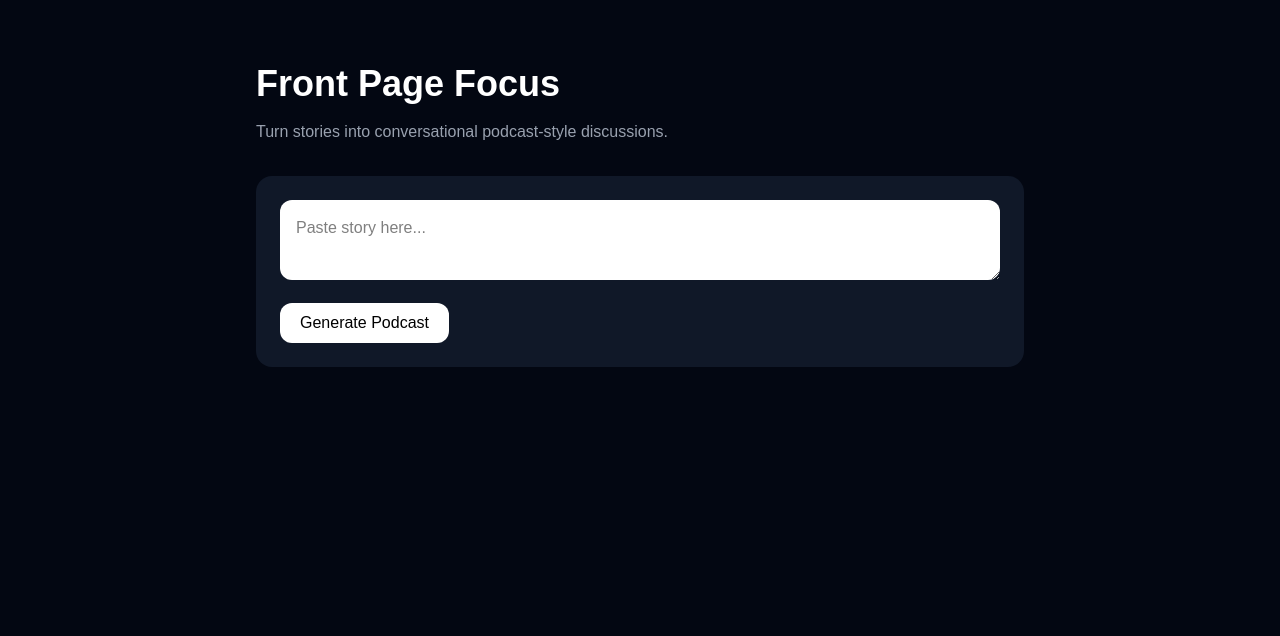
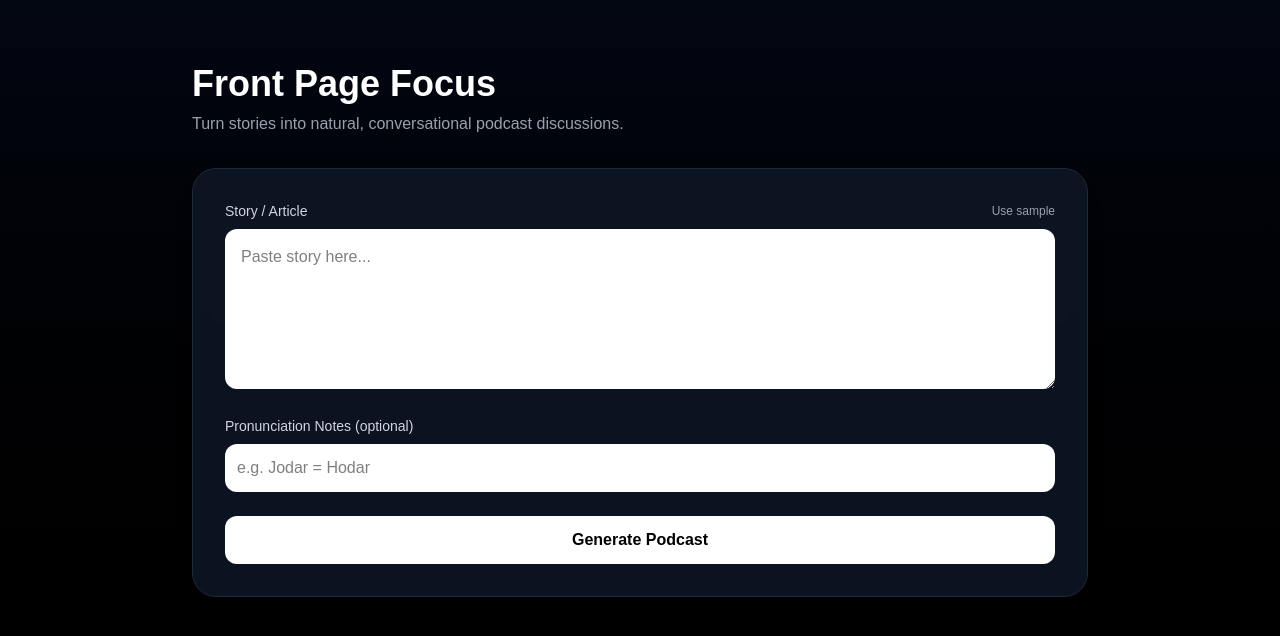
Before and after one commit to KestCo/my-portfolio, a Next.js app: page /projects/podcast-tool in a window 1280 px wide. Shown: the top 636 px of the page. Built offline with nearby package versions, Linux system fonts and the light colour scheme.

Commit message:
upgrade podcast tool with natural conversation + pronunciation control

```diff
--- a/app/api/generate-podcast/route.ts
+++ b/app/api/generate-podcast/route.ts
@@ -1,104 +1,70 @@
-"use client";
+import OpenAI from "openai";
+import { NextResponse } from "next/server";
 
-import { useState } from "react";
+export async function POST(req: Request) {
+  try {
+    const { story, pronunciations } = await req.json();
 
-export default function PodcastTool() {
-  const [story, setStory] = useState("");
-  const [audioUrl, setAudioUrl] = useState("");
-  const [loading, setLoading] = useState(false);
-
-  const fillSample = () => {
-    setStory(
-      "The Houston City Council approved a major downtown redevelopment plan Tuesday that will bring new housing, retail, and public spaces to the area over the next five years."
-    );
-  };
-
-  const generatePodcast = async () => {
-    if (!story) return;
-
-    setLoading(true);
-
-    try {
-      const res = await fetch("/api/generate-podcast", {
-        method: "POST",
-        headers: {
-          "Content-Type": "application/json",
-        },
-        body: JSON.stringify({ story }),
-      });
-
-      const blob = await res.blob();
-      const url = URL.createObjectURL(blob);
-
-      setAudioUrl(url);
-    } catch (err) {
-      console.error(err);
+    if (!story) {
+      return NextResponse.json(
+        { error: "Story is required" },
+        { status: 400 }
+      );
     }
 
-    setLoading(false);
-  };
+    const client = new OpenAI({
+      apiKey: process.env.OPENAI_API_KEY,
+    });
 
-  return (
-    <main className="min-h-screen bg-gradient-to-b from-gray-950 to-black text-white px-6 py-16">
-      <div className="max-w-4xl mx-auto">
+    const prompt = `
+You are creating a casual but intelligent news podcast conversation.
 
-        {/* Title */}
-        <h1 className="text-4xl font-bold mb-2">
-          Front Page Focus
-        </h1>
+Turn the following story into a natural spoken discussion.
 
-        <p className="text-gray-400 mb-8">
-          Turn news stories into conversational podcast discussions.
-        </p>
+Guidelines:
+- DO NOT label speakers (no "Host 1", "Host 2")
+- Write as natural conversational dialogue
+- Keep sentences short and clear for audio
+- Sound like two people talking naturally
+- Avoid repetition and filler
+- Focus on clarity and insight
 
-        {/* Input Card */}
-        <div className="bg-gray-900/80 p-8 rounded-3xl mb-10 shadow-xl border border-gray-800">
+${pronunciations ? `Use these pronunciation adjustments when writing:
+${pronunciations}` : ""}
 
-          <div className="flex justify-between items-center mb-2">
-            <label className="text-sm text-gray-300">
-              Story / Article
-            </label>
+Story:
+${story}
+`;
 
-            <button
-              onClick={fillSample}
-              className="text-xs text-gray-400 hover:text-white"
-            >
-              Use sample
-            </button>
-          </div>
+    // Generate script
+    const scriptResponse = await client.chat.completions.create({
+      model: "gpt-4o-mini",
+      messages: [{ role: "user", content: prompt }],
+    });
 
-          <textarea
-            className="w-full p-4 rounded-xl bg-white text-black mb-6 min-h-[160px]"
-            placeholder="Paste story here..."
-            value={story}
-            onChange={(e) => setStory(e.target.value)}
-          />
+    const script = scriptResponse.choices[0].message.content || "";
 
-          <button
-            onClick={generatePodcast}
-            className="w-full bg-white text-black py-3 rounded-xl font-semibold"
-          >
-            {loading ? "Generating Podcast..." : "Generate Podcast"}
-          </button>
+    // Convert to speech
+    const audioResponse = await client.audio.speech.create({
+      model: "gpt-4o-mini-tts",
+      voice: "alloy",
+      input: script,
+    });
 
-        </div>
+    const audioBuffer = Buffer.from(await audioResponse.arrayBuffer());
 
-        {/* Player */}
-        {audioUrl && (
-          <div className="bg-gray-900 p-6 rounded-2xl border border-gray-800 shadow-lg">
+    return new NextResponse(audioBuffer, {
+      headers: {
+        "Content-Type": "audio/mpeg",
+      },
+    });
 
-            <h2 className="text-xl font-semibold mb-4">
-              Podcast Player
-            </h2>
+  } catch (error) {
+    console.error("Podcast error:", error);
 
-            <audio controls className="w-full">
-              <source src={audioUrl} type="audio/mpeg" />
-            </audio>
-
-          </div>
-        )}
-
-      </div>
-    </main>
-  );
+    return NextResponse.json(
+      { error: "Failed to generate podcast" },
+      { status: 500 }
+    );
+  }
 }
--- a/app/projects/podcast-tool/page.tsx
+++ b/app/projects/podcast-tool/page.tsx
@@ -4,69 +4,121 @@ import { useState } from "react";
 
 export default function PodcastTool() {
   const [story, setStory] = useState("");
-  const [script, setScript] = useState("");
+  const [pronunciations, setPronunciations] = useState("");
+  const [audioUrl, setAudioUrl] = useState("");
   const [loading, setLoading] = useState(false);
+
+  const fillSample = () => {
+    setStory(
+      "The Houston City Council approved a major downtown redevelopment plan Tuesday that will bring new housing, retail, and public spaces to the area over the next five years."
+    );
+    setPronunciations("Jodar = Hodar");
+  };
 
   const generatePodcast = async () => {
     if (!story) return;
 
     setLoading(true);
+    setAudioUrl("");
 
+    try {
       const res = await fetch("/api/generate-podcast", {
         method: "POST",
         headers: {
           "Content-Type": "application/json",
         },
-      body: JSON.stringify({ story }),
+        body: JSON.stringify({
+          story,
+          pronunciations,
+        }),
       });
 
-    const data = await res.json();
-    setScript(data.script);
+      if (!res.ok) {
+        throw new Error("Failed to generate podcast");
+      }
+
+      const blob = await res.blob();
+      const url = URL.createObjectURL(blob);
+
+      setAudioUrl(url);
+    } catch (err) {
+      console.error(err);
+      alert("Something went wrong generating the podcast.");
+    }
 
     setLoading(false);
   };
 
   return (
-    <main className="min-h-screen bg-gray-950 text-white px-6 py-16">
-      <div className="max-w-3xl mx-auto">
+    <main className="min-h-screen bg-gradient-to-b from-gray-950 to-black text-white px-6 py-16">
+      <div className="max-w-4xl mx-auto">
 
-        <h1 className="text-4xl font-bold mb-4">
+        <h1 className="text-4xl font-bold mb-2">
           Front Page Focus
         </h1>
 
         <p className="text-gray-400 mb-8">
-          Turn stories into conversational podcast-style discussions.
+          Turn stories into natural, conversational podcast discussions.
         </p>
 
-        <div className="bg-gray-900 p-6 rounded-2xl mb-8">
+        <div className="bg-gray-900/80 backdrop-blur p-8 rounded-3xl mb-10 shadow-xl border border-gray-800">
+
+          {/* Story */}
+          <div className="flex justify-between items-center mb-2">
+            <label className="text-sm text-gray-300">
+              Story / Article
+            </label>
+
+            <button
+              onClick={fillSample}
+              className="text-xs text-gray-400 hover:text-white"
+            >
+              Use sample
+            </button>
+          </div>
 
           <textarea
-            className="w-full p-4 rounded-xl bg-white text-black mb-4"
+            className="w-full p-4 rounded-xl bg-white text-black mb-5 min-h-[160px]"
             placeholder="Paste story here..."
             value={story}
             onChange={(e) => setStory(e.target.value)}
           />
 
+          {/* Pronunciation */}
+          <label className="block text-sm text-gray-300 mb-2">
+            Pronunciation Notes (optional)
+          </label>
+
+          <input
+            className="w-full p-3 rounded-xl bg-white text-black mb-6"
+            placeholder="e.g. Jodar = Hodar"
+            value={pronunciations}
+            onChange={(e) => setPronunciations(e.target.value)}
+          />
+
           <button
             onClick={generatePodcast}
-            className="bg-white text-black px-5 py-2 rounded-xl"
+            className="w-full bg-white text-black py-3 rounded-xl font-semibold hover:opacity-80 transition"
           >
-            {loading ? "Generating..." : "Generate Podcast"}
+            {loading ? "Generating Podcast..." : "Generate Podcast"}
           </button>
 
         </div>
 
-        {script && (
-          <div className="bg-gray-900 p-6 rounded-2xl">
+        {/* Audio Player */}
+        {audioUrl ? (
+          <div className="bg-gray-900 p-6 rounded-2xl border border-gray-800 shadow-lg">
+
             <h2 className="text-xl font-semibold mb-4">
-              Podcast Script
+              Podcast Player
             </h2>
 
-            <p className="text-gray-300 whitespace-pre-line">
-              {script}
-            </p>
+            <audio controls className="w-full">
+              <source src={audioUrl} type="audio/mpeg" />
+            </audio>
+
           </div>
-        )}
+        ) : null}
 
       </div>
     </main>
```
Lines whose indentation alone changed are shown as unchanged.
